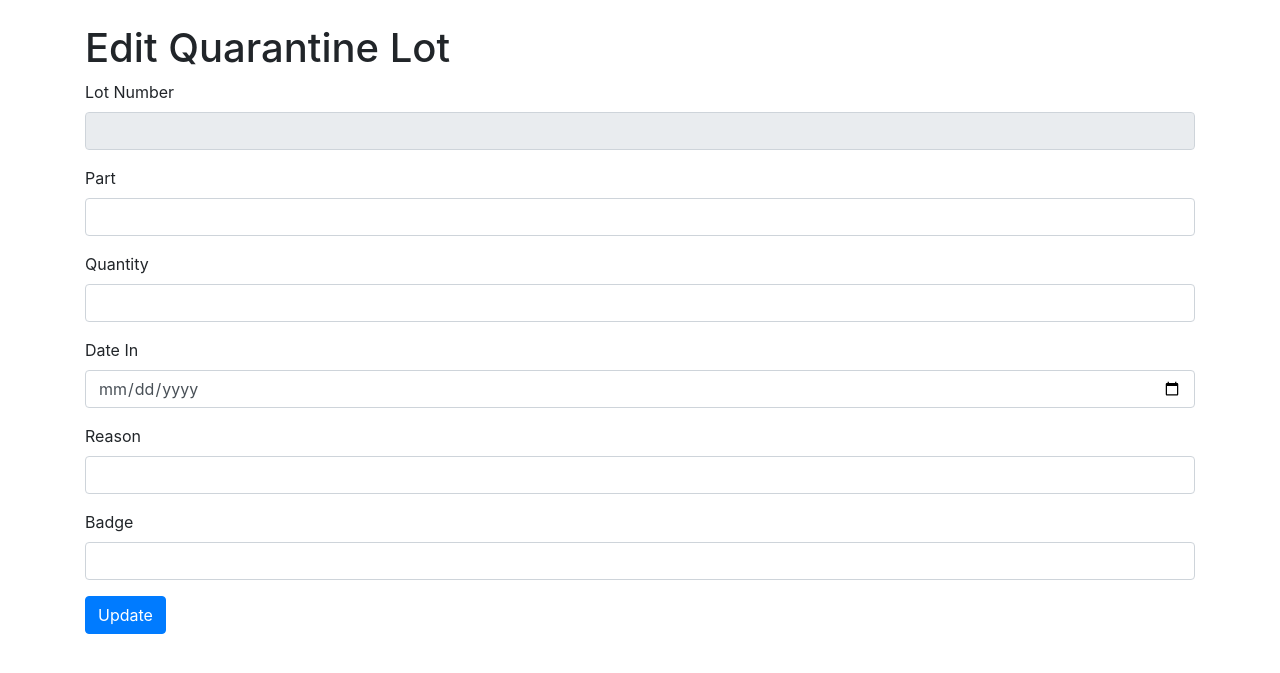
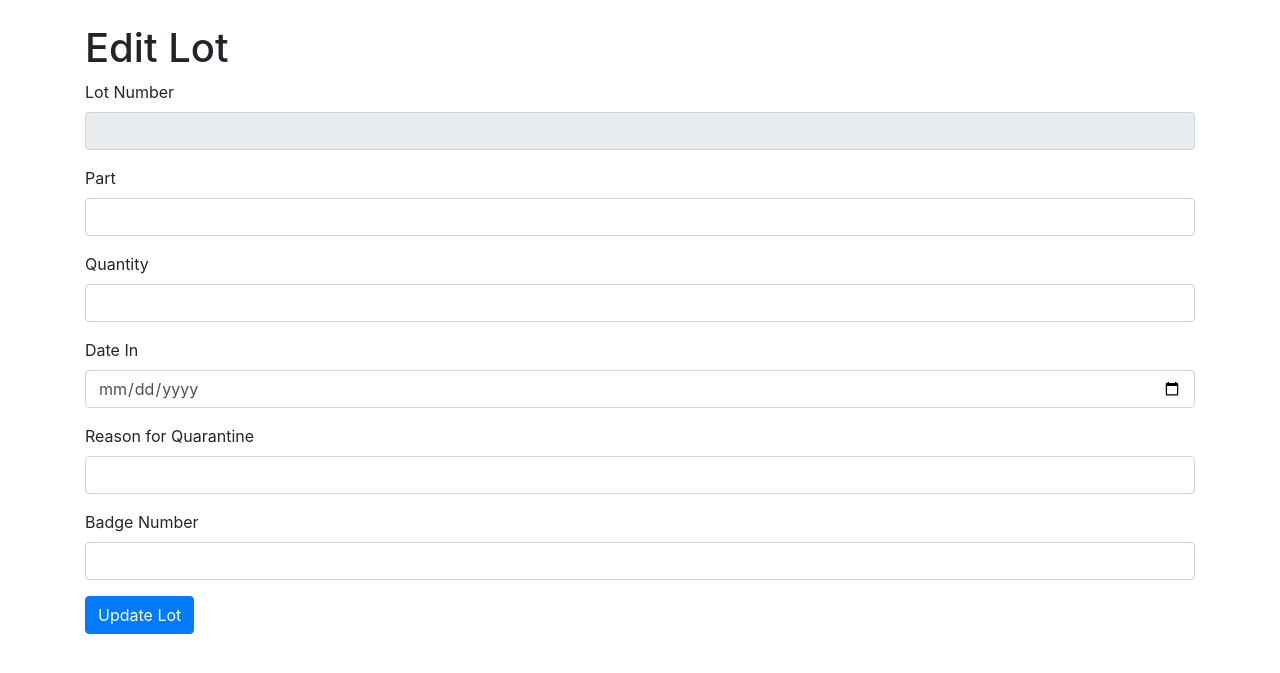
Before and after one commit to dreapadoir/data-representation-project, a Flask app: template templates/edit.html in a window 1280 px wide. Shown: the top 673 px of the page. Run offline with Flask 3, Linux system fonts and the light colour scheme; the template is opened without the code that fills it, so the values that code supplies are empty; some libraries are stand-ins or nearby versions.

Commit message:
add edit function

```diff
--- a/app.py
+++ b/app.py
@@ -63,11 +63,45 @@ def index():
                                average_days_in_quarantine=0, lots_over_7_days=0)
 
 
-# Route to edit a record
-@app.route('/edit/<int:id>', methods=['GET', 'POST'])
-def edit_record(id):
-    # Handle record editing
-    return render_template('edit.html')
+@app.route('/signin', methods=['GET', 'POST'])
+def sign_in_lot():
+    if request.method == 'POST':
+        # Extract data from form
+        lot = request.form['lot']
+        part = request.form['part']
+        qty = request.form['qty']
+        datein = request.form['datein']
+        reason = request.form['reason']
+        badge = request.form['badge']
+
+        # Convert datein to a datetime object
+        datein = datetime.strptime(datein, '%Y-%m-%d').date()
+
+        # Create a new record in the database
+        new_id = dao.create((lot, part, qty, datein, reason, badge, None, None, True, None))
+        return redirect(url_for('index'))  # Redirect to the index page after form submission
+    return render_template('signin.html')
+
+@app.route('/edit/<int:lot>', methods=['GET', 'POST'])
+def edit_record(lot):
+    if request.method == 'POST':
+        # Extract data from form and update the record
+        updated_values = {
+            'lot': lot,
+            'part': request.form['part'],
+            'qty': request.form['qty'],
+            'datein': request.form['datein'],
+            'reason': request.form['reason'],
+            'badge': request.form['badge']
+            # Add other fields as necessary
+        }
+        dao.update(updated_values)
+        return redirect(url_for('index'))
+    else:
+        # For a GET request, find the record by lot and render the edit page
+        record = dao.findByID(lot)
+        return render_template('edit.html', record=record)
+
 
 # Route to delete a record
 @app.route('/delete/<int:id>')
--- a/quarantineDAO.py
+++ b/quarantineDAO.py
@@ -54,12 +54,13 @@ class QuarantineDAO:
 
     def findByID(self, lot):
         cursor = self.getCursor()
-        sql="select * from quar where id = %s"
+        cursor = self.connection.cursor(dictionary=True)
+        sql="select * from quar where lot = %s"
         values = (lot,)
 
         cursor.execute(sql, values)
         result = cursor.fetchone()
-        print(result)
+        return result
         self.closeAll()
 
     def update(self, values):
--- a/templates/edit.html
+++ b/templates/edit.html
@@ -3,15 +3,14 @@
 <head>
     <meta charset="UTF-8">
     <meta name="viewport" content="width=device-width, initial-scale=1.0">
-    <title>Edit Quarantine Lot</title>
+    <title>Edit Lot</title>
     <link href="https://stackpath.bootstrapcdn.com/bootstrap/4.3.1/css/bootstrap.min.css" rel="stylesheet">
 </head>
 <body>
     <div class="container">
-        <h1 class="mt-4">Edit Quarantine Lot</h1>
+        <h1 class="mt-4">Edit Lot</h1>
+        <form action="{{ url_for('edit_record', lot=record.lot) }}" method="post">
 
-        <!-- Edit Form -->
-        <form method="POST">
             <div class="form-group">
                 <label for="lot">Lot Number</label>
                 <input type="text" class="form-control" id="lot" name="lot" value="{{ record.lot }}" readonly>
@@ -19,30 +18,30 @@
 
             <div class="form-group">
                 <label for="part">Part</label>
-                <input type="text" class="form-control" id="part" name="part" value="{{ record.part }}">
+                <input type="text" class="form-control" id="part" name="part" value="{{ record.part }}" required>
             </div>
 
             <div class="form-group">
                 <label for="qty">Quantity</label>
-                <input type="number" class="form-control" id="qty" name="qty" value="{{ record.qty }}">
+                <input type="number" class="form-control" id="qty" name="qty" value="{{ record.qty }}" required>
             </div>
 
             <div class="form-group">
-                <label for="datein">Date In</label>
-                <input type="date" class="form-control" id="datein" name="datein" value="{{ record.datein }}">
+				<label for="datein">Date In</label>
+				<input type="date" class="form-control" id="datein" name="datein" value="{{ record.datein.strftime('%Y-%m-%d') }}" required>
+			</div>
+
+            <div class="form-group">
+                <label for="reason">Reason for Quarantine</label>
+                <input type="text" class="form-control" id="reason" name="reason" value="{{ record.reason }}" required>
             </div>
 
             <div class="form-group">
-                <label for="reason">Reason</label>
-                <input type="text" class="form-control" id="reason" name="reason" value="{{ record.reason }}">
+                <label for="badge">Badge Number</label>
+                <input type="number" class="form-control" id="badge" name="badge" value="{{ record.badge }}" required>
             </div>
 
-            <div class="form-group">
-                <label for="badge">Badge</label>
-                <input type="number" class="form-control" id="badge" name="badge" value="{{ record.badge }}">
-            </div>
-
-            <button type="submit" class="btn btn-primary">Update</button>
+            <button type="submit" class="btn btn-primary">Update Lot</button>
         </form>
     </div>
 
--- a/templates/index.html
+++ b/templates/index.html
@@ -61,7 +61,7 @@
                     <tbody>
                         {% for record in records %}
                         <tr>
-                            <td>{{ record.lot }}</td>
+                            <td><a href="{{ url_for('edit_record', lot=record.lot) }}">{{ record.lot }}</a></td>
                             <td>{{ record.part }}</td>
                             <td>{{ record.qty }}</td>
                             <td>{{ record.datein }}</td>
```
